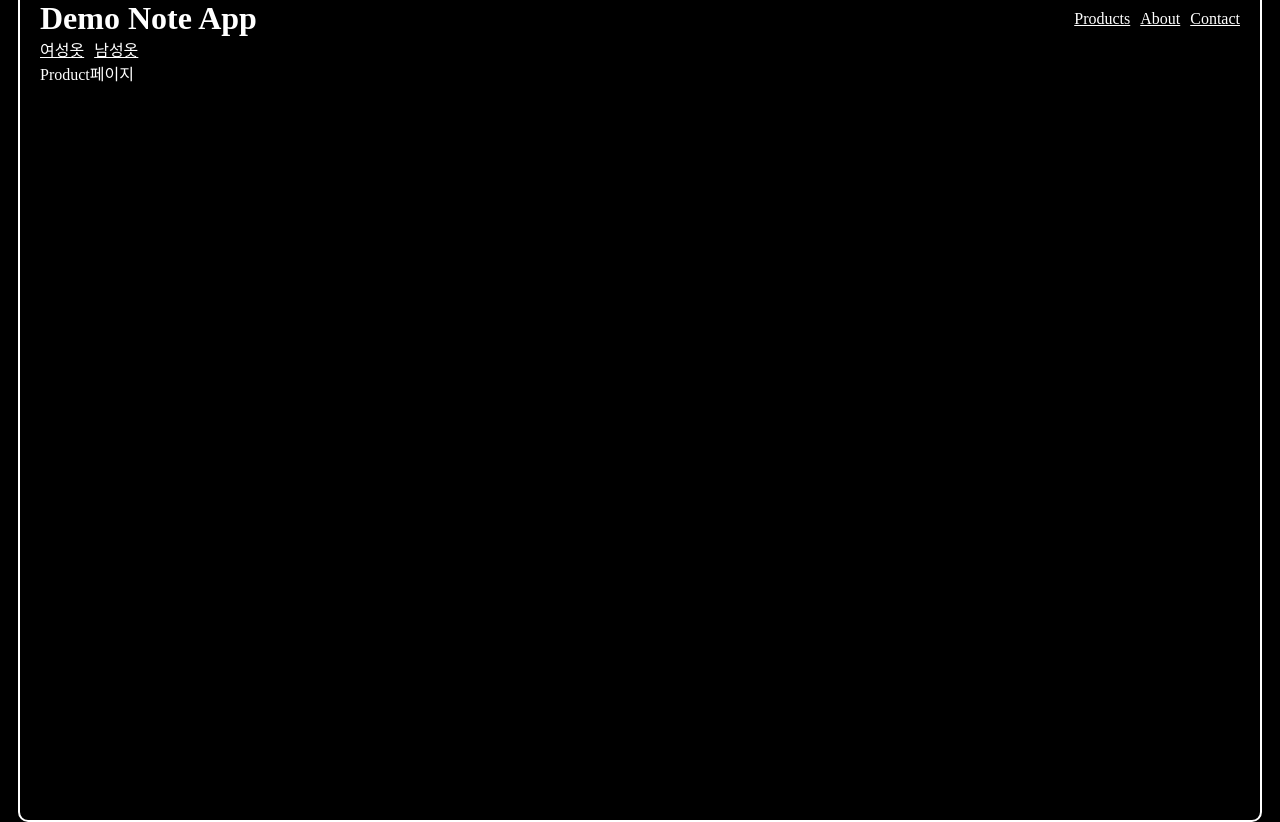
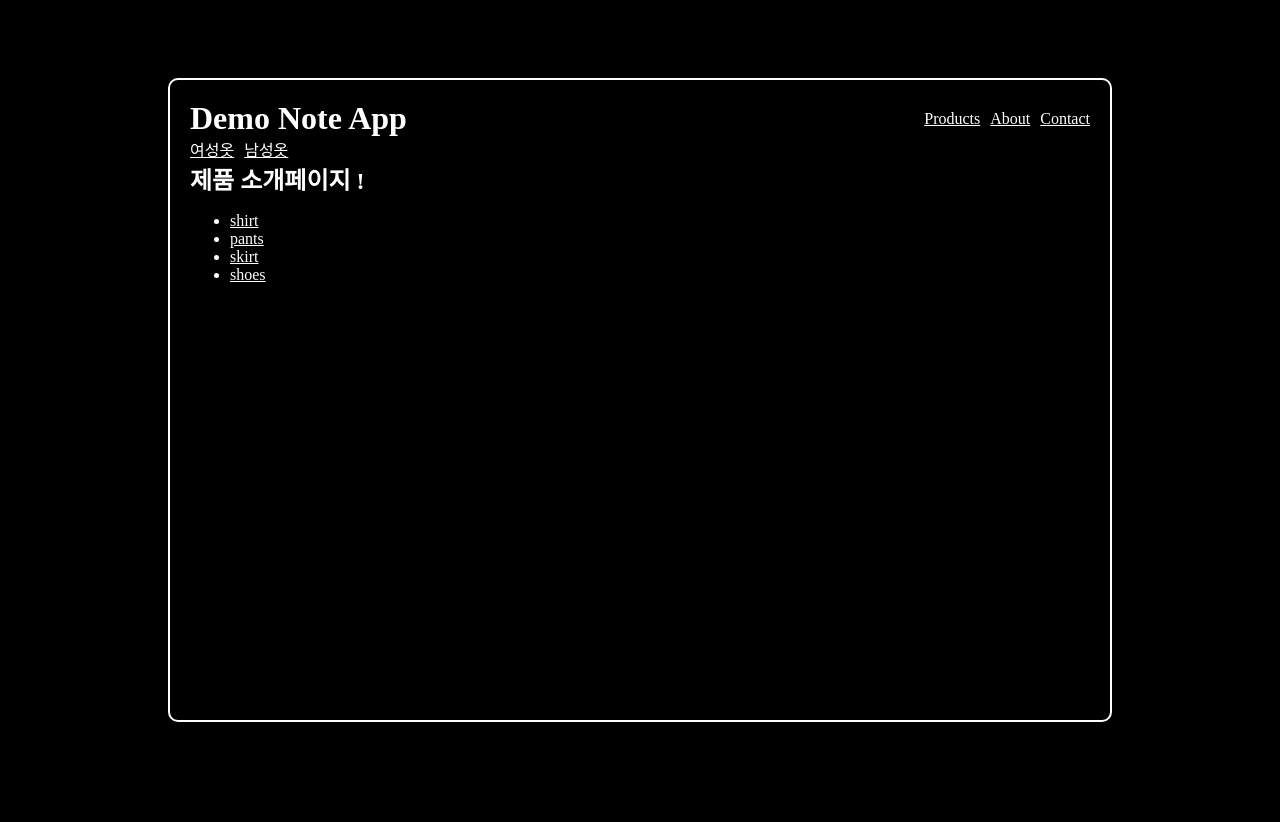
Before and after one commit to chosule/next_d, a Next.js app: page /products in a window 1280 px wide. After the commit the page ends 800 px from the top, so only its background shows below. Built offline with nearby package versions, Linux system fonts and the light colour scheme.

Commit message:
feat: 동적 라우팅

```diff
--- a/src/app/layout.module.css
+++ b/src/app/layout.module.css
@@ -1,21 +1,19 @@
-
-
-.bodyWrap{
-    width:1200px;
-    height: 800px;
-    border:2px solid #fff;
-    border-radius:10px;
-    padding:20px;
+.bodyWrap {
+  width: 900px;
+  height: 600px;
+  border: 2px solid #fff;
+  border-radius: 10px;
+  padding: 20px;
 }
 
-.header{
-    display:flex;
-    justify-content: space-between;
-    align-items: center;
-    border-bottom: 1ps solid #132F52;
+.header {
+  display: flex;
+  justify-content: space-between;
+  align-items: center;
+  border-bottom: 1ps solid #132f52;
 }
 
-.nav{
-    display: flex;
-    gap:10px;
+.nav {
+  display: flex;
+  gap: 10px;
 }
--- /dev/null
+++ b/src/app/products/[slug]/pants.tsx
@@ -0,0 +1,5 @@
+const pantsPage = () => {
+  return <h1>pant 페이지</h1>;
+};
+
+export default pantsPage;
--- /dev/null
+++ b/src/app/products/[slug]/shirt.tsx
@@ -0,0 +1,5 @@
+const shirtPage = () => {
+  return <div>shirt 페이지</div>;
+};
+
+export default shirtPage;
--- /dev/null
+++ b/src/app/products/[slug]/shoes.tsx
@@ -0,0 +1,5 @@
+const shoesPage = () => {
+  return <h1>shoes 페이지</h1>;
+};
+
+export default shoesPage;
--- /dev/null
+++ b/src/app/products/[slug]/skirt.tsx
@@ -0,0 +1,5 @@
+const skirtPage = () => {
+  return <h1>skirt 페이지</h1>;
+};
+
+export default skirtPage;
--- a/src/app/products/page.tsx
+++ b/src/app/products/page.tsx
@@ -1,8 +1,18 @@
+import Link from "next/link";
 
+const products = ["shirt", "pants", "skirt", "shoes"];
 
 export default function ProductPage() {
-
-   return(
-   <div>Product페이지</div>
-   )
+  return (
+    <>
+      <h1>제품 소개페이지 !</h1>
+      <ul>
+        {products.map((product) => (
+          <li>
+            <Link href={`/products/${product}`}>{product}</Link>
+          </li>
+        ))}
+      </ul>
+    </>
+  );
 }
```
Also changed, not shown: src/app/products/[slug]/page.tsx (+16 -14 lines).
